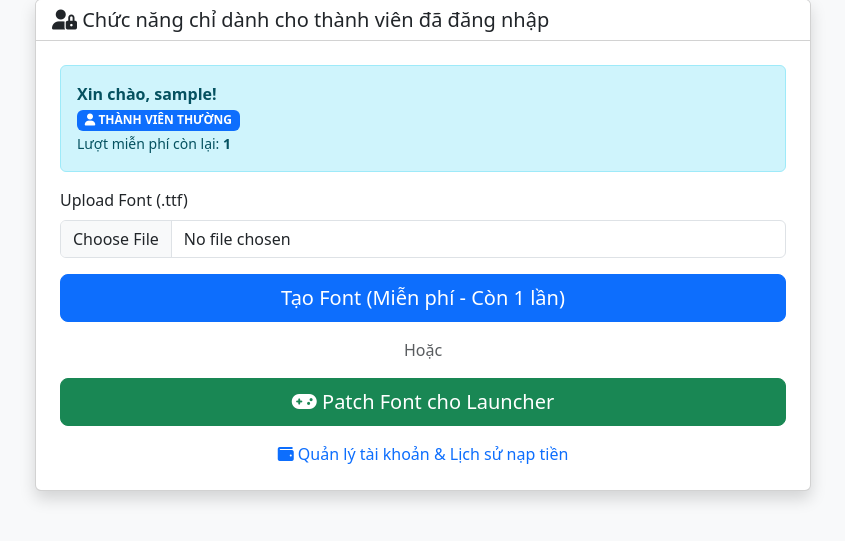
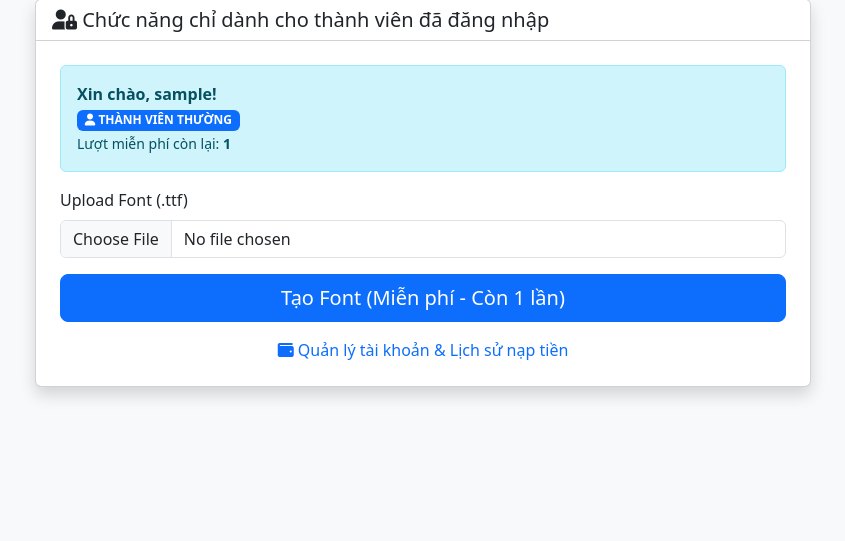
Before and after one commit to ahbean11/WWM-VH-Font, a Flask app: page /tools/font-editor in a window 1280 px wide. Shown: the part 119-660 px from the top of the page, without its empty margins (217-1062 px from the left). Run offline with Flask 3, Linux system fonts and the light colour scheme; the visitor is signed in with stand-in values (Sample User, id 1).

Commit message:
Add files via upload

```diff
--- a/templates/font_tool.html
+++ b/templates/font_tool.html
@@ -46,7 +46,7 @@
                             <label class="form-label">Upload Font (.ttf)</label>
                             <input type="file" name="font_file" class="form-control" required>
                         </div>
-                        <div class="d-grid mb-3">
+                        <div class="d-grid">
                             <button type="submit" class="btn btn-primary btn-lg">
                                 {% if current_user.is_donor %}
                                     <i class="fas fa-crown"></i> Tạo Font (Dành cho VIP)
@@ -58,16 +58,6 @@
                             </button>
                         </div>
                     </form>
-
-                    <div class="text-center my-3">
-                        <p class="text-muted">Hoặc</p>
-                    </div>
-
-                    <div class="d-grid mb-3">
-                        <a href="{{ url_for('patch_font_launcher') }}" class="btn btn-success btn-lg">
-                            <i class="fas fa-gamepad"></i> Patch Font cho Launcher
-                        </a>
-                    </div>
                     {% else %}
                     <div class="alert alert-warning">
                         <h5><i class="fas fa-exclamation-triangle"></i> Hết lượt dùng thử</h5>
```
